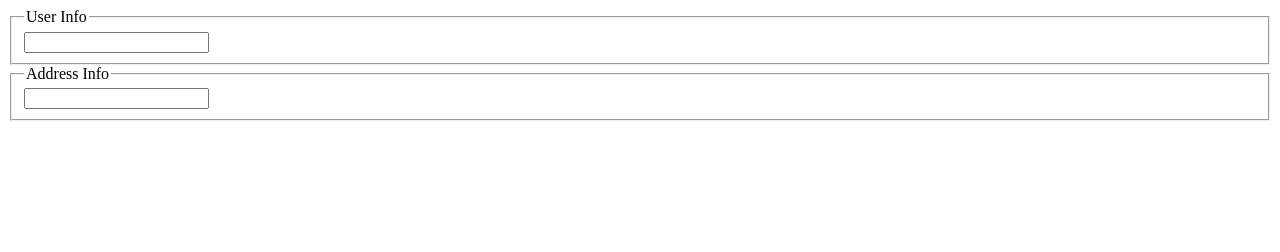
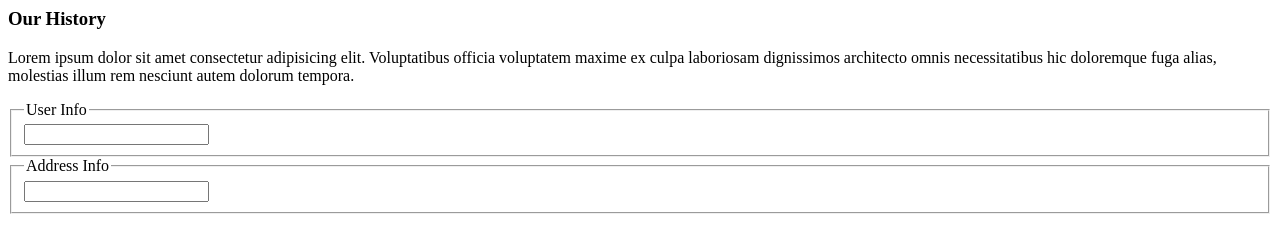
Before and after one commit to alex-mack-mimo/TheAmazingWebsite2, a plain HTML site: page index.html in a window 1280 px wide. Drawn offline with Linux system fonts and the light colour scheme.

Commit message:
added a history section

```diff
--- a/index.html
+++ b/index.html
@@ -10,6 +10,11 @@
             <a href=""></a>
         </nav>
     </header>
+
+    <section>
+        <h3>Our History</h3>
+        <p>Lorem ipsum dolor sit amet consectetur adipisicing elit. Voluptatibus officia voluptatem maxime ex culpa laboriosam dignissimos architecto omnis necessitatibus hic doloremque fuga alias, molestias illum rem nesciunt autem dolorum tempora.</p>
+    </section>
 
 
     <section id="contact-form-section">
```
